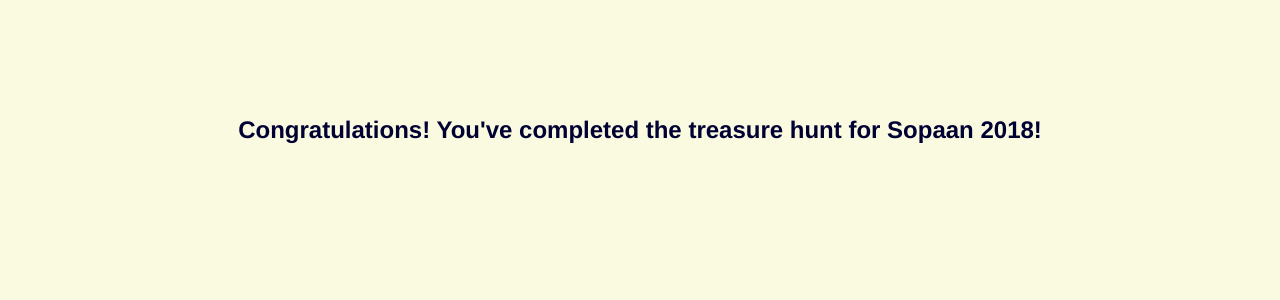
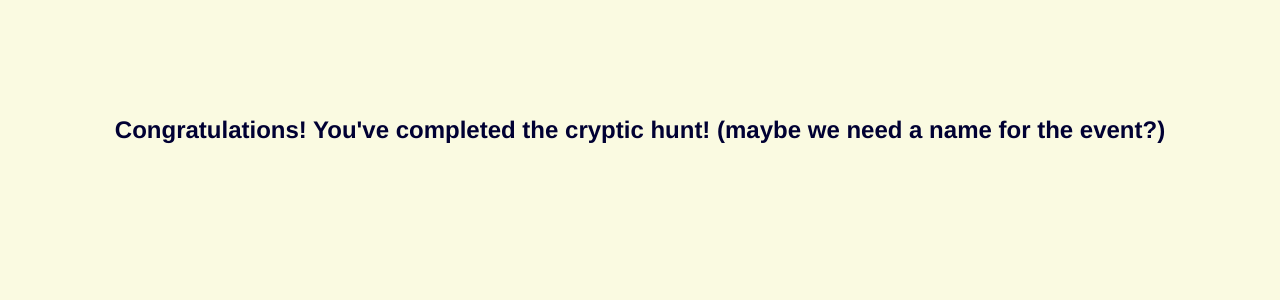
Before and after one commit to barun511/cryptic-hunt-personal, a Django app: template hunt/templates/finished.html in a window 1280 px wide. Shown: the part 34-334 px from the top of the page. Run offline with Django 3.2, Linux system fonts and the light colour scheme; the template is opened without the code that fills it, so the values that code supplies are empty.

Commit message:
Update finished.html

```diff
--- a/hunt/templates/finished.html
+++ b/hunt/templates/finished.html
@@ -1,4 +1,4 @@
 {% extends 'base.html' %}
 {% block 'content' %}
-<h2> Congratulations! You've completed the treasure hunt for Sopaan 2018! </h2>
+<h2> Congratulations! You've completed the cryptic hunt! (maybe we need a name for the event?) </h2>
 {% endblock %}
```
